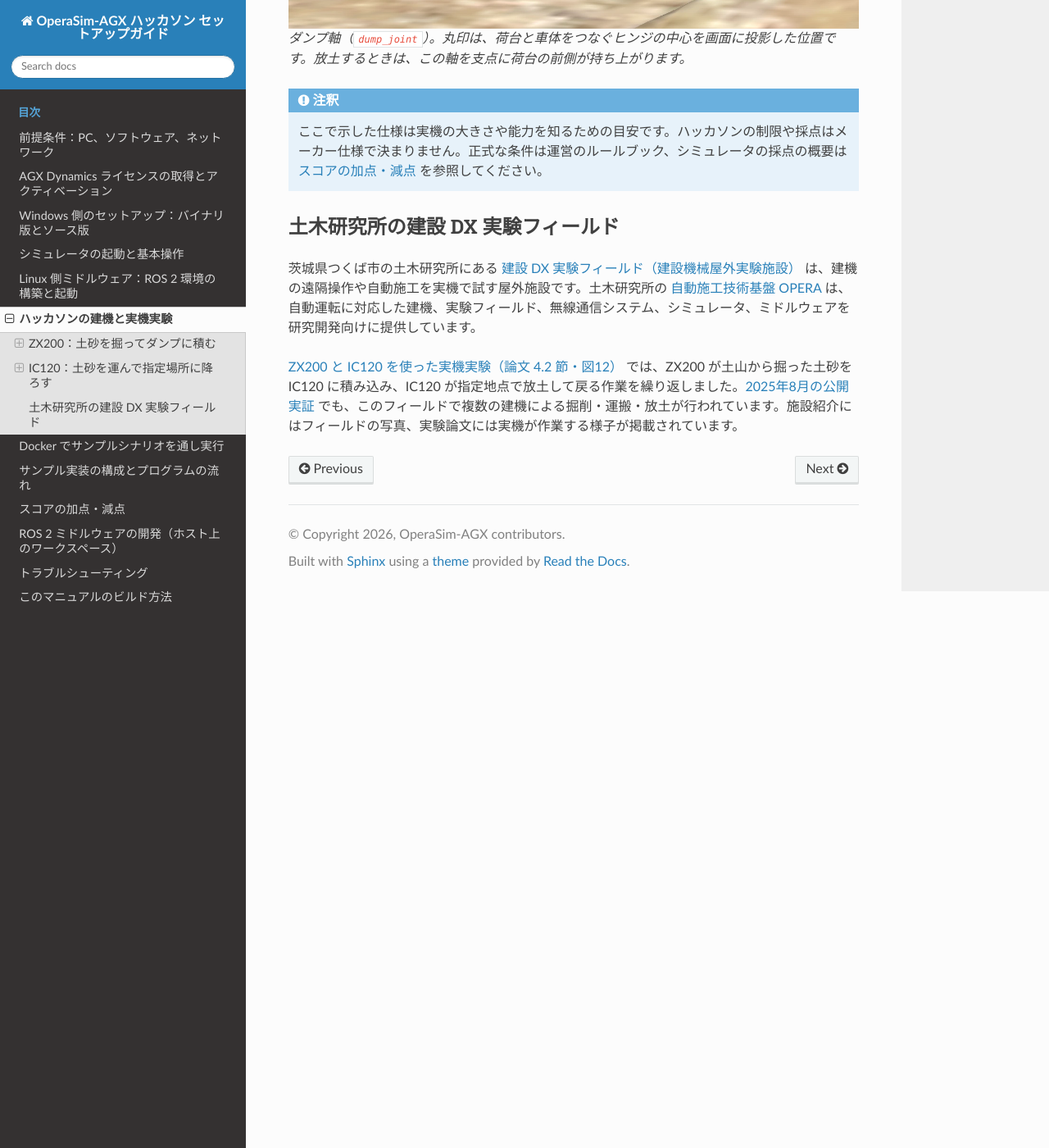
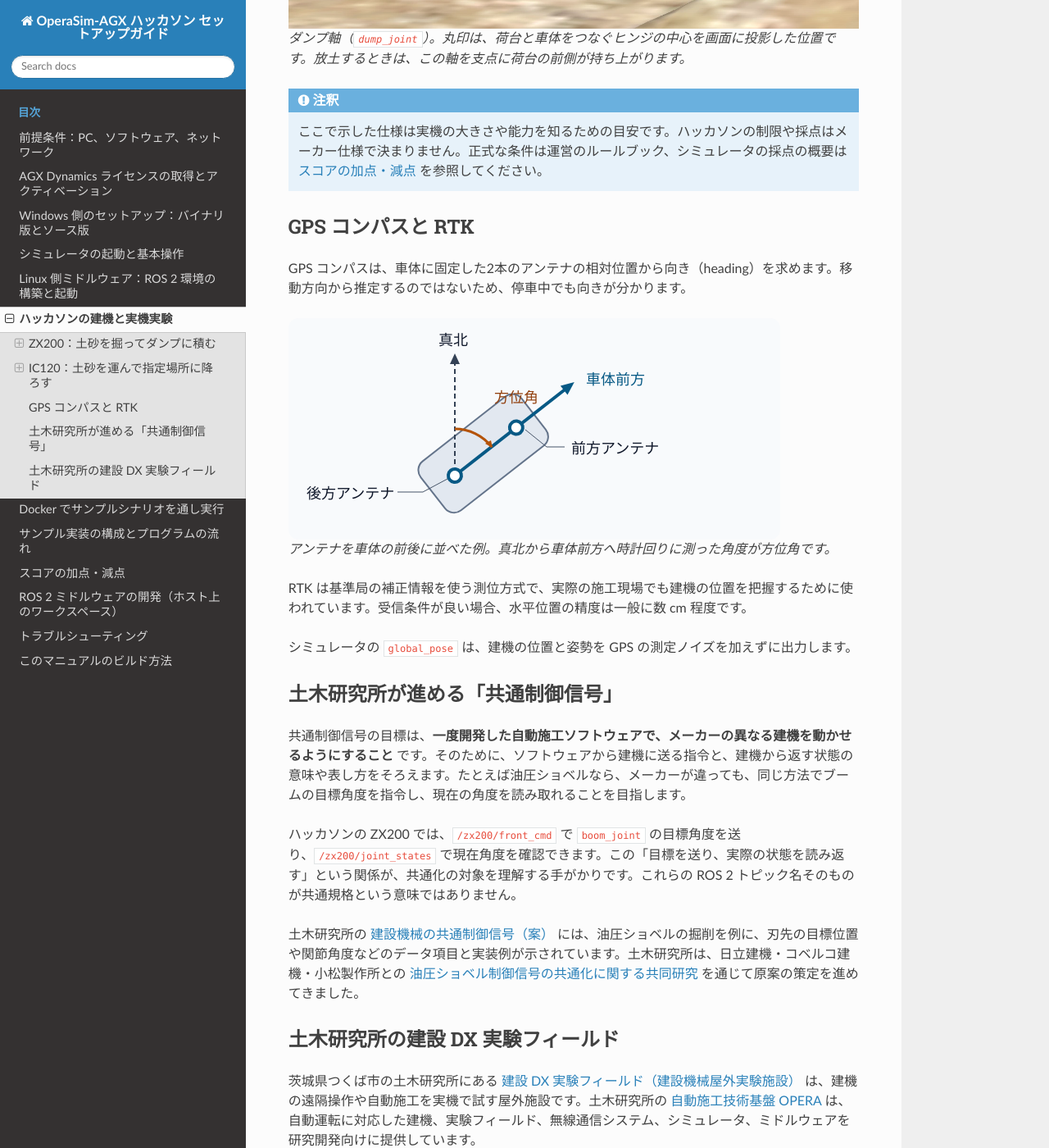
Before and after one commit to pwri-opera/OperaSim-AGX-hackathon-doc, a Sphinx documentation site: the page built from source/machines-and-field.rst, in a window 1280 px wide and 1400 px high, scrolled down 3761 px. Shown: the whole window at 82% size. Built offline with Sphinx 7.4.7 and the Read the Docs theme 3.1.0, drawn with Linux system fonts in a browser that asks for light colours.

Commit message:
docs: explain GPS heading, RTK and common control signals

```diff
--- a/source/machines-and-field.rst
+++ b/source/machines-and-field.rst
@@ -74,6 +74,29 @@ IC120 は加藤製作所のクローラキャリアです。タイヤの代わ
 
    ここで示した仕様は実機の大きさや能力を知るための目安です。ハッカソンの制限や採点はメーカー仕様で決まりません。正式な条件は運営のルールブック、シミュレータの採点の概要は :doc:`scoring` を参照してください。
 
+GPS コンパスと RTK
+----------------------------------
+
+GPS コンパスは、車体に固定した2本のアンテナの相対位置から向き（heading）を求めます。移動方向から推定するのではないため、停車中でも向きが分かります。
+
+.. figure:: images/machines/gps-compass.svg
+   :alt: 車体を真上から見た図。後方アンテナから前方アンテナへの矢印と真北の間に方位角を示す
+
+   アンテナを車体の前後に並べた例。真北から車体前方へ時計回りに測った角度が方位角です。
+
+RTK は基準局の補正情報を使う測位方式で、実際の施工現場でも建機の位置を把握するために使われています。受信条件が良い場合、水平位置の精度は一般に数 cm 程度です。
+
+シミュレータの ``global_pose`` は、建機の位置と姿勢を GPS の測定ノイズを加えずに出力します。
+
+土木研究所が進める「共通制御信号」
+--------------------------------------
+
+共通制御信号の目標は、**一度開発した自動施工ソフトウェアで、メーカーの異なる建機を動かせるようにすること** です。そのために、ソフトウェアから建機に送る指令と、建機から返す状態の意味や表し方をそろえます。たとえば油圧ショベルなら、メーカーが違っても、同じ方法でブームの目標角度を指令し、現在の角度を読み取れることを目指します。
+
+ハッカソンの ZX200 では、``/zx200/front_cmd`` で ``boom_joint`` の目標角度を送り、``/zx200/joint_states`` で現在角度を確認できます。この「目標を送り、実際の状態を読み返す」という関係が、共通化の対象を理解する手がかりです。これらの ROS 2 トピック名そのものが共通規格という意味ではありません。
+
+土木研究所の `建設機械の共通制御信号（案） <https://www.pwri.go.jp/team/advanced/pdf/seigyosingou.pdf>`_ には、油圧ショベルの掘削を例に、刃先の目標位置や関節角度などのデータ項目と実装例が示されています。土木研究所は、日立建機・コベルコ建機・小松製作所との `油圧ショベル制御信号の共通化に関する共同研究 <https://www.pwri.go.jp/team/advanced/kyoudou_01.html>`_ を通じて原案の策定を進めてきました。
+
 土木研究所の建設 DX 実験フィールド
 -------------------------------------
 
```
Also changed, not shown: source/images/machines/gps-compass.svg (added).
